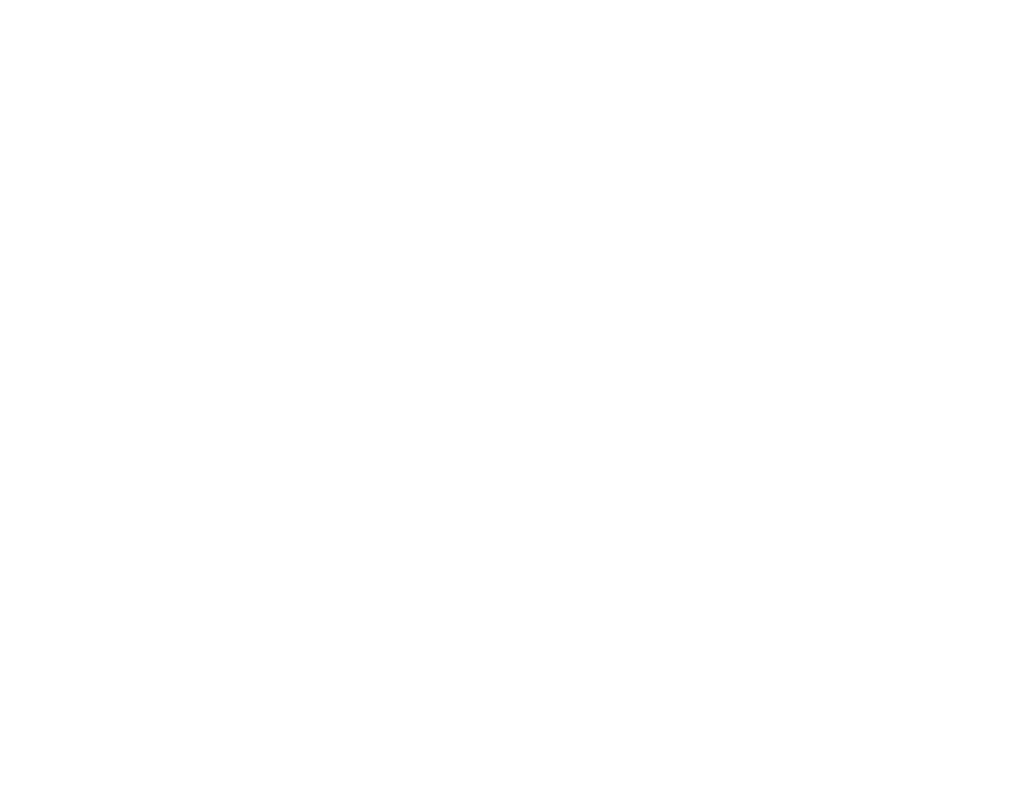
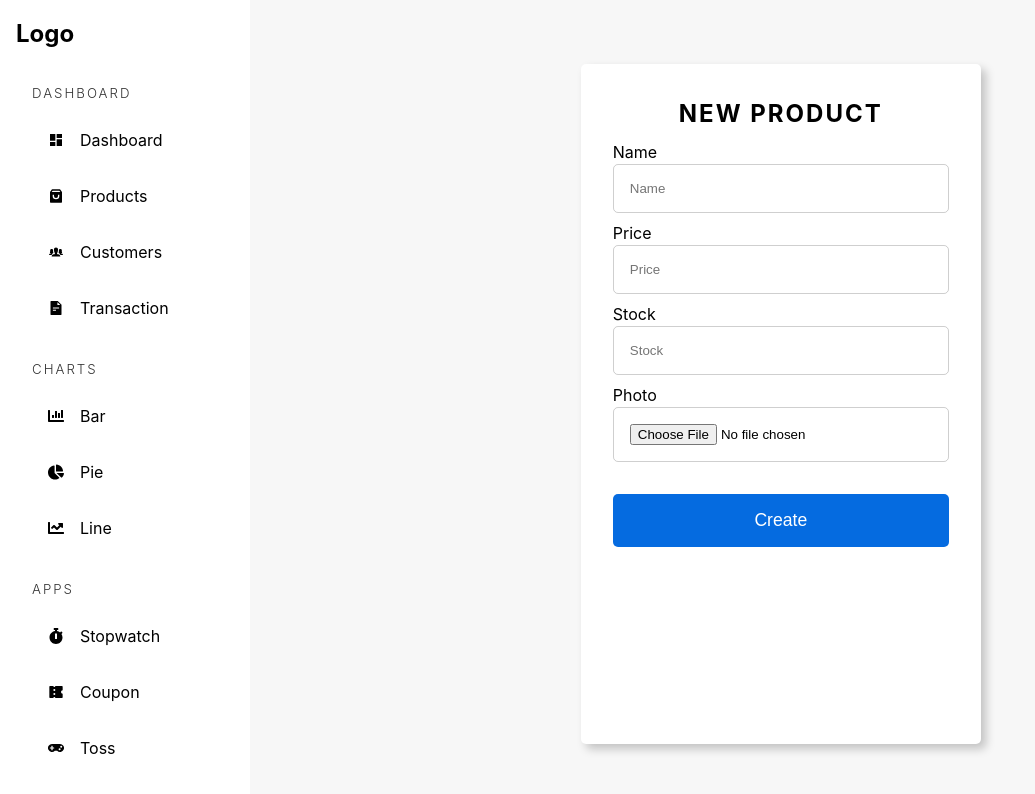
Before and after one commit to JeetBhagya/Admin-Dashboard-App, a React (Vite) app in the folder ADMIN-DASHBOARD/: page /admin/product/new in a window 1280 px wide. Before the commit this address had no page. Shown: the top 794 px of the page, without its empty margins (0-1035 px from the left). Built offline with nearby package versions, Linux system fonts and the light colour scheme.

Commit message:
add new product add button in product page

```diff
--- a/ADMIN-DASHBOARD/src/App.tsx
+++ b/ADMIN-DASHBOARD/src/App.tsx
@@ -6,8 +6,11 @@
 const Products = lazy(()=>import("./pages/Products")) ;
 const Customers = lazy(()=>import("./pages/Customers")) ;
 const Transaction = lazy(()=>import("./pages/Transaction")) ;
+const NewProduct = lazy(()=>import("./pages/management/NewProduct")) ;
+const ProductManagement = lazy(()=>import("./pages/management/ProductManagement")) ;
+const TransactionManagement = lazy(()=>import("./pages/management/TransactionManagement")) ;
 
-function App() {
+const App=()=> {
   return (
     <Router>
       <Suspense fallback={<Loader/>}>
@@ -16,12 +19,17 @@
           <Route path="/admin/products" element={<Products/>}/>
           <Route path="/admin/customers" element={<Customers/>}/>
           <Route path="/admin/transaction" element={<Transaction/>}/>
-
+          {/*charts */}
+          {/*apps */}
+          {/*management */}
+          <Route path="/admin/product/new" element={<NewProduct/>}/>
+          <Route path="/admin/product/:id" element={<ProductManagement/>}/>
+          <Route path="/admin/transaction/:id" element={<TransactionManagement/>}/>
 
         </Routes>
       </Suspense>
     </Router>
-  )
-}
+    )
+  }
 
 export default App
--- a/ADMIN-DASHBOARD/src/pages/management/NewProduct.tsx
+++ b/ADMIN-DASHBOARD/src/pages/management/NewProduct.tsx
@@ -1,9 +1,76 @@
+import { useState, ChangeEvent } from "react";
+import AdminSidebar from "../../components/AdminSidebar";
 
+const NewProduct = () => {
+  const [name, setName] = useState<string>("");
+  const [price, setPrice] = useState<number>();
+  const [stock, setStock] = useState<number>();
+  const [photo, setPhoto] = useState<string>();
 
-const NewProduct=()=> {
+  const changeImageHandler = (e: ChangeEvent<HTMLInputElement>) => {
+    const file: File | undefined = e.target.files?.[0];
+
+    const reader: FileReader = new FileReader();
+
+    if (file) {
+      reader.readAsDataURL(file);
+      reader.onloadend = () => {
+        if (typeof reader.result === "string") setPhoto(reader.result);
+      };
+    }
+  };
+
   return (
-    <div>NewProduct</div>
-  )
-}
+    <div className="adminContainer">
+      <AdminSidebar />
+      <main className="productManagement">
+        <article>
+          <form>
+            <h2>New Product</h2>
+            <div>
+              <label>Name</label>
+              <input
+                required
+                type="text"
+                placeholder="Name"
+                value={name}
+                onChange={(e) => setName(e.target.value)}
+              />
+            </div>
+            <div>
+              <label>Price</label>
+              <input
+                required
+                type="number"
+                placeholder="Price"
+                value={price}
+                onChange={(e) => setPrice(Number(e.target.value))}
+              />
+            </div>
+            <div>
+              <label>Stock</label>
+              <input
+                required
+                type="number"
+                placeholder="Stock"
+                value={stock}
+                onChange={(e) => setStock(Number(e.target.value))}
+              />
+            </div>
 
-export default NewProduct
+            <div>
+              <label>Photo</label>
+              <input required type="file" onChange={changeImageHandler} />
+            </div>
+
+            {photo && <img src={photo} alt="New Image" />}
+
+            <button type="submit">Create</button>
+          </form>
+        </article>
+      </main>
+    </div>
+  );
+};
+
+export default NewProduct;
--- a/ADMIN-DASHBOARD/src/pages/management/ProductManagement.tsx
+++ b/ADMIN-DASHBOARD/src/pages/management/ProductManagement.tsx
@@ -1,7 +1,11 @@
+import AdminSidebar from "../../components/AdminSidebar";
 
 const ProductManagement = () => {
   return (
-    <div>ProductManagement</div>
+    <div className="adminContainer">
+        <AdminSidebar/>
+      <main className="productManagement">New product</main>
+    </div>
   )
 }
 
--- a/ADMIN-DASHBOARD/src/pages/management/TransactionManagement.tsx
+++ b/ADMIN-DASHBOARD/src/pages/management/TransactionManagement.tsx
@@ -1,6 +1,11 @@
+import AdminSidebar from "../../components/AdminSidebar";
+
 const TransactionManagement = () => {
   return (
-    <div>TransactionManagement</div>
+    <div className="adminContainer">
+        <AdminSidebar/>
+      <main className="transactionManagement">New product</main>
+    </div>
   )
 }
 export default TransactionManagement;
--- a/ADMIN-DASHBOARD/src/styles/_product.scss
+++ b/ADMIN-DASHBOARD/src/styles/_product.scss
@@ -1,11 +1,11 @@
-.dashboard-product-box {
+.dashboardProductBox {
     background-color: white;
     padding: 2rem;
     overflow: auto;
     @include square(100%);
   }
 
-  .create-product-btn {
+  .createProductBtn {
     position: fixed;
     right: 2rem;
     top: 2rem;
@@ -19,7 +19,7 @@
     }
   }
 
-  .product-management {
+  .productManagement {
     @include flex(row, center, unset);
     padding: 4rem;
 
@@ -121,7 +121,7 @@
       }
     }
 
-    .shipping-info-card {
+    .shippingInfoCard {
       > h1 {
         text-align: center;
         @include heading(2px);
@@ -151,7 +151,7 @@
     }
   }
 
-  .transaction-product-card {
+  .transactionProductCard {
     @include flex(row, unset, center, 1rem);
 
     > img {
```
